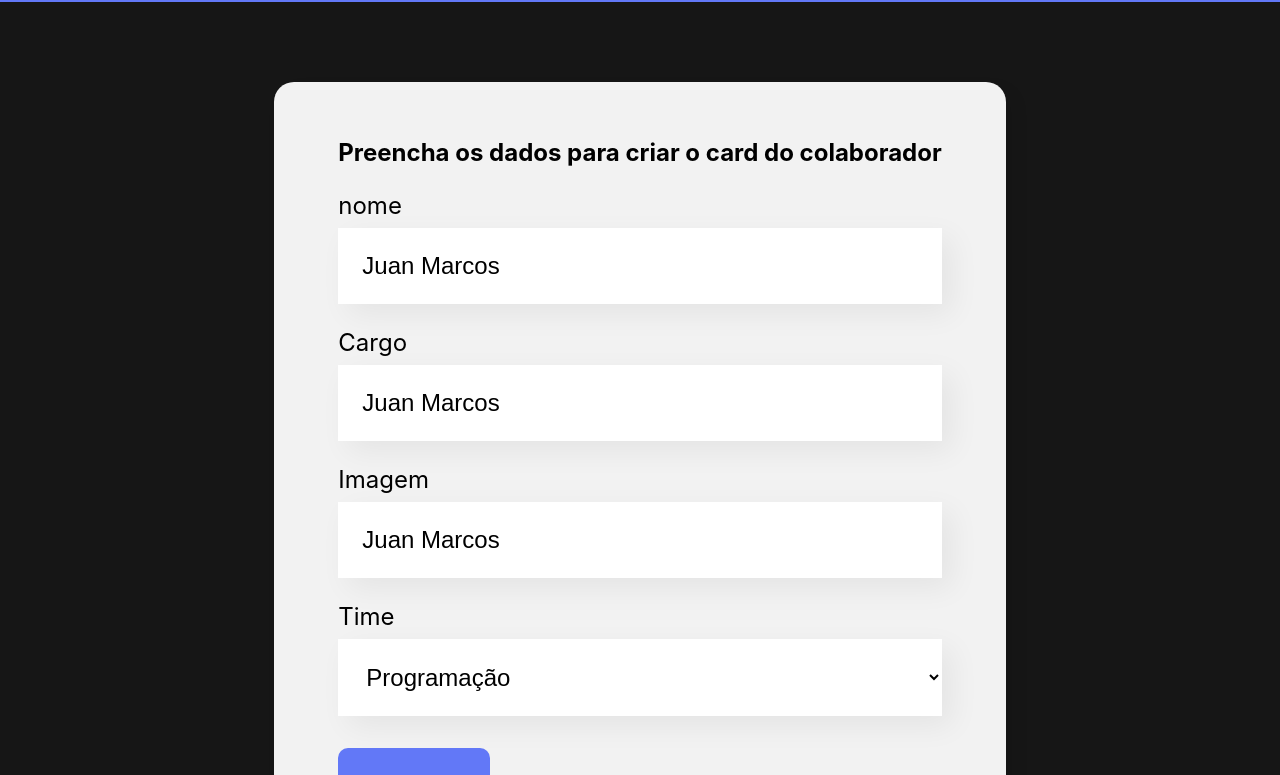
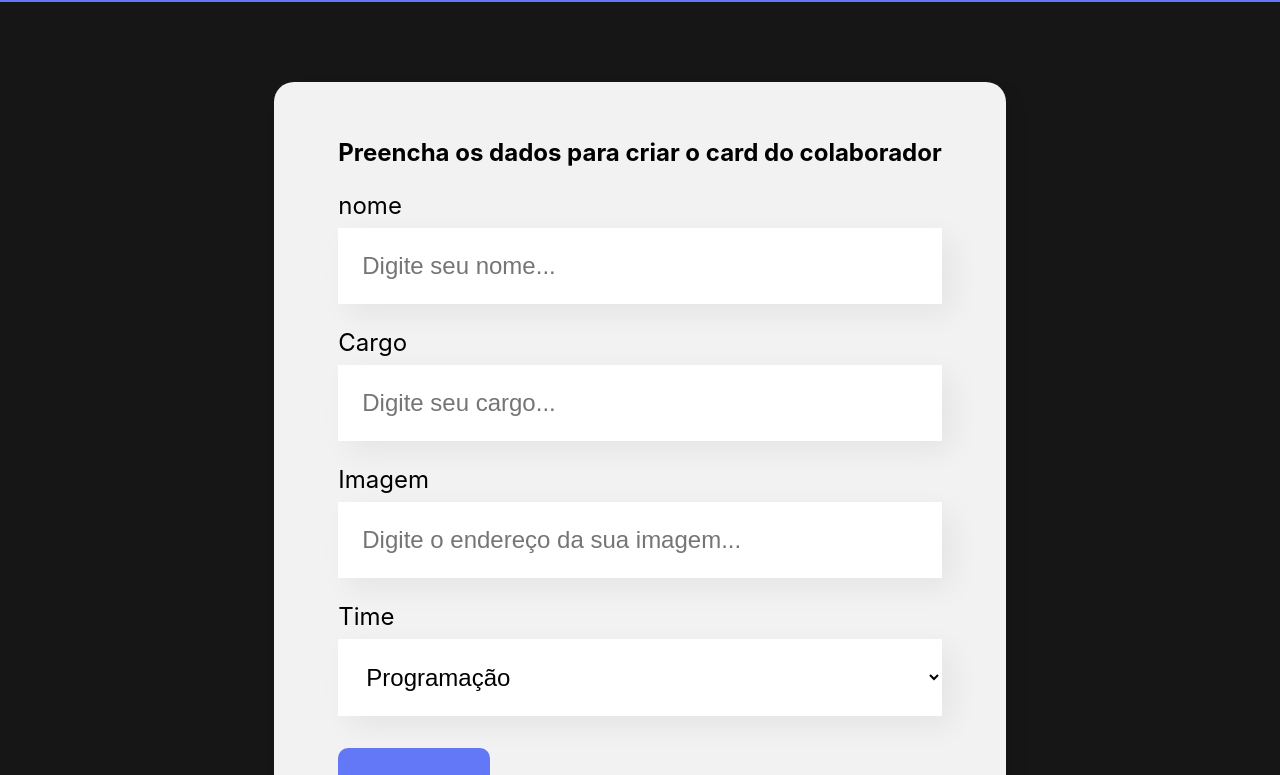
Before and after one commit to devjuanmarcos/Formacao-alura-Explore-React-com-JavaScript, a React (Create React App) app in the folder organo/: page / in a window 1280 px wide. Shown: the part 496-1271 px from the top of the page. Built offline with nearby package versions, Linux system fonts and the light colour scheme.

Commit message:
controlando o estado do input e os dados

```diff
--- a/organo/src/componentes/CampoTexto/index.js
+++ b/organo/src/componentes/CampoTexto/index.js
@@ -3,18 +3,15 @@ import "./CampoTexto.css";
 const CampoTexto = (props) => {
   const placeholderModificada = `${props.placeholder}...`;
 
-  let valor = "Juan Marcos";
-
   const aoDigitar = (evento) => {
-    valor = evento.target.value;
-    console.log(valor);
+    props.aoAlterado(evento.target.value);
   };
 
   return (
     <div className="campo-texto">
       <label>{props.label}</label>
       <input
-        value={valor}
+        value={props.valor}
         onChange={aoDigitar}
         required={props.obrigatorio}
         placeholder={placeholderModificada}
--- a/organo/src/componentes/Formulario/index.js
+++ b/organo/src/componentes/Formulario/index.js
@@ -2,6 +2,7 @@ import "./Formulario.css";
 import CampoTexto from "../CampoTexto";
 import ListaSuspensa from "../ListaSuspensa";
 import Botao from "../Botao";
+import { useState } from "react";
 
 const Formulario = () => {
   const times = [
@@ -13,9 +14,14 @@ const Formulario = () => {
     "Mobile",
   ];
 
+  const [nome, setNome] = useState("");
+  const [cargo, setCargo] = useState("");
+  const [imagem, setImagem] = useState("");
+  const [time, setTime] = useState("");
+
   const aoSalvar = (evento) => {
     evento.preventDefault();
-    console.log("Form foi submetido");
+    console.log("Form foi submetido => ", nome, cargo, imagem, time);
   };
 
   return (
@@ -27,17 +33,29 @@ const Formulario = () => {
           obrigatorio={true}
           label="nome"
           placeholder="Digite seu nome"
+          value={nome}
+          aoAlterado={(valor) => setNome(valor)}
         />
         <CampoTexto
           obrigatorio={true}
           label="Cargo"
           placeholder="Digite seu cargo"
+          value={cargo}
+          aoAlterado={(valor) => setCargo(valor)}
         />
         <CampoTexto
           label="Imagem"
           placeholder="Digite o endereço da sua imagem"
+          value={imagem}
+          aoAlterado={(valor) => setImagem(valor)}
         />
-        <ListaSuspensa obrigatorio={true} label="Time" itens={times} />
+        <ListaSuspensa
+          obrigatorio={true}
+          label="Time"
+          itens={times}
+          value={time}
+          aoAlterado={(valor) => setTime(valor)}
+        />
         <Botao>Criar Card</Botao>
       </form>
     </section>
--- a/organo/src/componentes/ListaSuspensa/index.js
+++ b/organo/src/componentes/ListaSuspensa/index.js
@@ -1,12 +1,14 @@
 import "./ListaSuspensa.css";
 //
 const ListaSuspensa = (props) => {
-  console.log(props.itens);
-
   return (
     <div className="lista-suspensa">
       <label>{props.label} </label>
-      <select required={props.obrigatorio}>
+      <select
+        onChange={(evento) => props.aoAlterado(evento.target.value)}
+        required={props.obrigatorio}
+        value={props.valor}
+      >
         {props.itens.map((item) => {
           return <option key={item}>{item}</option>;
         })}
```
